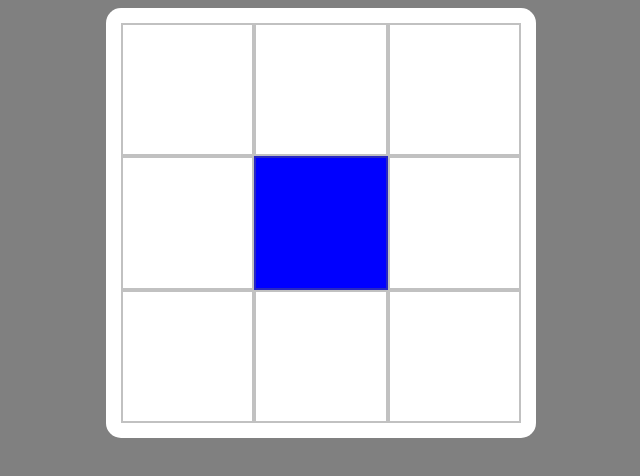
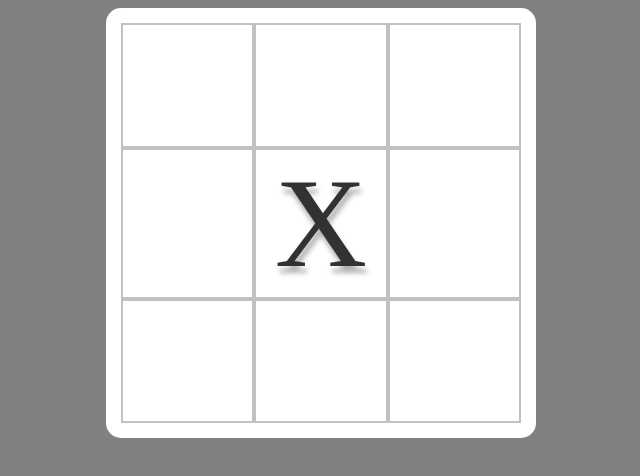
Before and after one commit to ryanertel1/Odin-TicTacToe, a website: page index.html in a window 1280 px wide. Both pictures are taken after a click on the element 648 px from the left and 223 px from the top of the page. Shown: the whole page, without its empty margins (327-967 px from the left). Drawn offline with Linux system fonts and the light colour scheme.

Commit message:
Refactor to utilize OOP more heavily

```diff
--- a/script.js
+++ b/script.js
@@ -5,14 +5,24 @@ const gameBoard = (() => {
     function cellFactory(row, column, status) {
         return{row, column, status};
     }
+    function playerFactory(type, name, marker) {
+        return{type, name, marker};
+    }
+
+    player1 = playerFactory('human', 'Ryan', 'X');
+    player2 = playerFactory('computer', 'AI:Bob', 'O');
 
     function generate() {
+        while(gameContainer.lastChild) {
+            gameContainer.removeChild(gameContainer.lastChild);
+        }
+        boardArray.length = 0;
         for (let i=0; i<3; i++) {
             const newRow = document.createElement('div');
             newRow.className = 'row';
             boardArray.push([]);
             for (let j=0; j<3; j++) {
-                const cell = cellFactory(i,j,'');
+                const cell = cellFactory(i,j,null);
                 boardArray[i].push(cell);
                 const newCell = document.createElement('div');
                 newCell.dataset.index = `${i}${j}`
@@ -33,22 +43,23 @@ const game = (() => {
     gameBoard.gameContainer.addEventListener('click', (event) => {
         if(checkStatus(event.target) === 'empty') {
             if (playerTurn) {
-                updateStatus(event.target, 'player');
-                event.target.classList.add('playerSelect');
+                updateStatus(event.target, 'player1');
+                event.target.innerHTML = player1.marker;
                 playerTurn = !playerTurn;
             } else {
-                updateStatus(event.target, 'computer');
-                event.target.classList.add('computerSelect');
+                updateStatus(event.target, 'player2');
+                event.target.innerHTML = player2.marker;
                 playerTurn = !playerTurn;
             }
         }
+        checkWin();
     });
 
     function updateStatus(clickedCell, newStatus) {
         const clickedRow = clickedCell.dataset.index[0];
         const clickedColumn = clickedCell.dataset.index[1];
 
-        if (gameBoard.boardArray[clickedRow][clickedColumn].status === '') {
+        if (gameBoard.boardArray[clickedRow][clickedColumn].status === null) {
             gameBoard.boardArray[clickedRow][clickedColumn].status = newStatus;
         }
     }
@@ -57,8 +68,25 @@ const game = (() => {
         const clickedRow = clickedCell.dataset.index[0];
         const clickedColumn = clickedCell.dataset.index[1];
 
-        if(gameBoard.boardArray[clickedRow][clickedColumn].status === '') {
+        if(gameBoard.boardArray[clickedRow][clickedColumn].status === null) {
             return('empty');
         }
     }
 })();
+
+
+
+
+function checkWin() {
+    const board = gameBoard.boardArray;
+    for (let i = 0; i < 3; i++) {
+        if (board[i][0].status !== null && board[i][1].status === board[i][0].status && board[i][2].status === board[i][0].status) {
+            console.log('Win by row');
+            gameBoard.generate();
+        }
+        if (board[0][i].status !== null && board[1][i].status === board[0][i].status && board[2][i].status === board[0][i].status) {
+            console.log('Win by column');
+            gameBoard.generate();
+        }
+    }
+}
--- a/style.css
+++ b/style.css
@@ -24,10 +24,11 @@ body {
 }
 .cell {
 	border: 2px solid rgb(100,100,100,0.4);
+	display: flex;
+	justify-content: center;
+	align-items: center;
+	font-size: 10vw;
+	color: rgb(50,50,50);
+	text-shadow: 2px 7px 5px rgba(0,0,0,0.3),
+    0px -4px 10px rgba(255,255,255,0.3);
 }
-.playerSelect {
-	background-color: blue;
-}
-.computerSelect {
-	background-color: red;
-}
```
